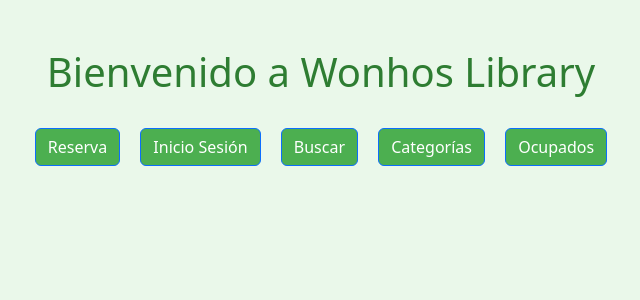
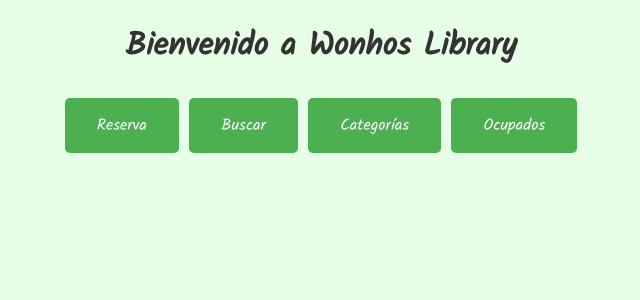
Before and after one commit to rkive250/flask7a, a Flask app: page / in a window 1280 px wide. Shown: the top 300 px of the page, without its empty margins (319-959 px from the left). Run offline with Flask 3, Linux system fonts and the light colour scheme.

Commit message:
Update app.html

```diff
--- a/templates/app.html
+++ b/templates/app.html
@@ -3,36 +3,37 @@
 <head>
     <meta charset="UTF-8">
     <meta name="viewport" content="width=device-width, initial-scale=1.0">
-    <link href="https://cdn.jsdelivr.net/npm/bootstrap@5.3.3/dist/css/bootstrap.min.css" rel="stylesheet">
+    <link href="https://fonts.googleapis.com/css2?family=Kalam&display=swap" rel="stylesheet">
     <title>Wonhos Library</title>
     <style>
         body {
-            background-color: #eaf8ea; /* Color de fondo claro */
+            font-family: 'Kalam', cursive;
+            background-color: #e6ffe6;
+            color: #333;
+            text-align: center;
         }
-        .btn {
-            background-color: #4CAF50; /* Color verde para botones */
+        .button {
+            background-color: #4caf50; /* color verde */
+            border: none;
             color: white;
-        }
-        .btn:hover {
-            background-color: #45a049; /* Color verde más oscuro al pasar el ratón */
-        }
-        h1 {
-            color: #2e7d32; /* Tono de verde más oscuro para el título */
+            padding: 15px 32px;
+            text-align: center;
+            text-decoration: none;
+            display: inline-block;
+            font-size: 16px;
+            margin: 4px 2px;
+            cursor: pointer;
+            border-radius: 5px;
         }
     </style>
 </head>
 <body>
-    <div class="container text-center my-5">
-        <h1>Bienvenido a Wonhos Library</h1>
-        <div class="mt-4">
-            <button class="btn btn-primary m-2">Reserva</button>
-            <button class="btn btn-primary m-2">Inicio Sesión</button>
-            <button class="btn btn-primary m-2">Buscar</button>
-            <button class="btn btn-primary m-2">Categorías</button>
-            <button class="btn btn-primary m-2">Ocupados</button>
-        </div>
+    <h1>Bienvenido a Wonhos Library</h1>
+    <div>
+        <a href="/reserva" class="button">Reserva</a>
+        <a href="/buscar" class="button">Buscar</a>
+        <a href="/categorias" class="button">Categorías</a>
+        <a href="/ocupados" class="button">Ocupados</a>
     </div>
-
-    <script src="https://cdn.jsdelivr.net/npm/bootstrap@5.3.3/dist/js/bootstrap.bundle.min.js"></script>
 </body>
 </html>
```
